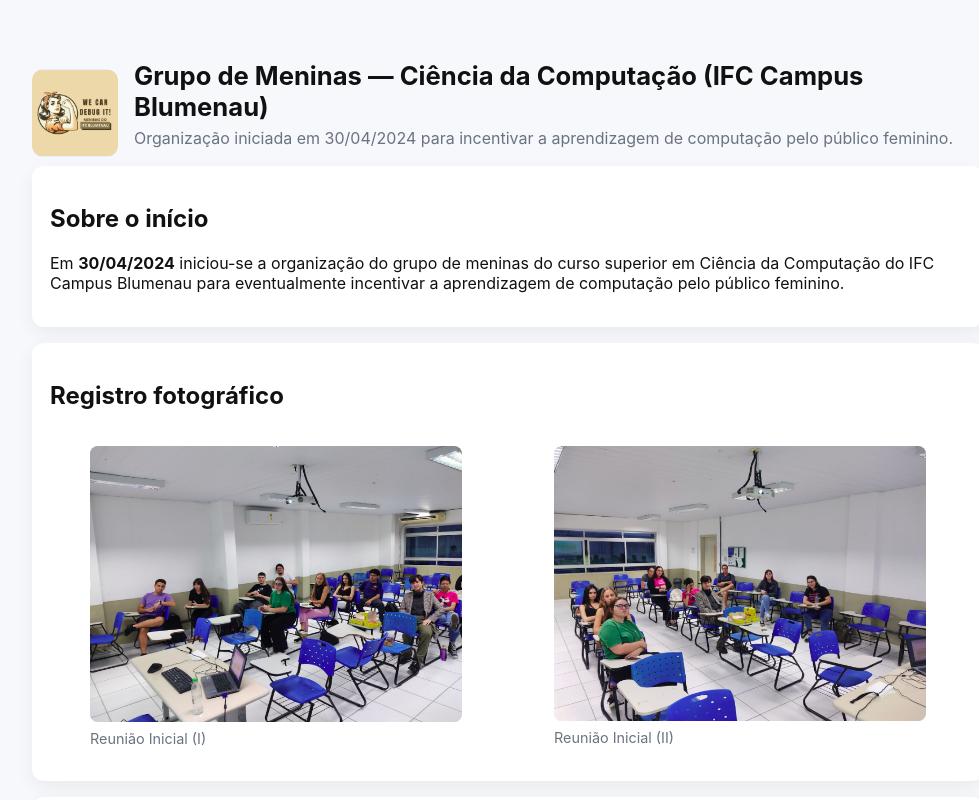
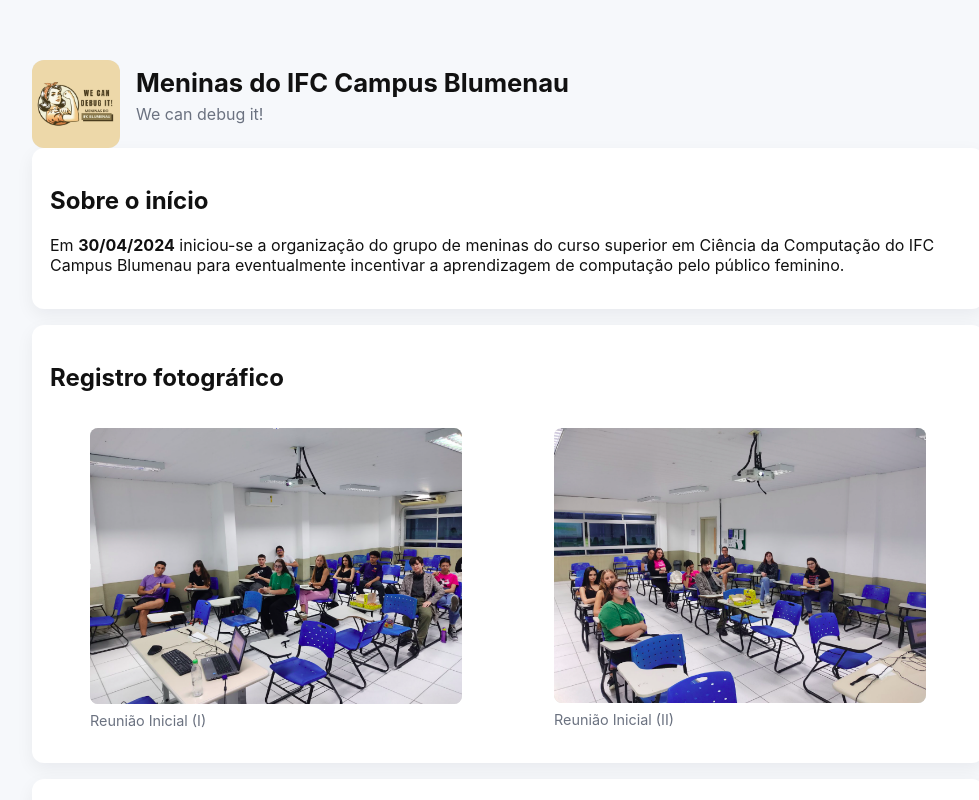
Before and after one commit to meninasdigitaisifcblu/meninasdigitaisifcblu.github.io, a plain HTML site: page index.html in a window 1280 px wide. Shown: the top 800 px of the page, without its empty margins (132-1111 px from the left). Drawn offline with Linux system fonts and the light colour scheme.

Commit message:
renaming title

```diff
--- a/index.html
+++ b/index.html
@@ -4,7 +4,7 @@
 <head>
   <meta charset="utf-8">
   <meta name="viewport" content="width=device-width,initial-scale=1">
-  <title>Grupo de Meninas - Ciência da Computação (IFC Campus Blumenau)</title>
+  <title>Meninas do IFC Campus Blumenau</title>
   <meta name="description" content="Registro do grupo de meninas do curso de Ciência da Computação do IFC Campus Blumenau: objetivos, artigos de referência, logotipo e ações de 2024.">
   <style>
     :root{--bg:#f6f8fb;--card:#ffffff;--muted:#6b7280;--accent:#0f62fe}
@@ -40,8 +40,8 @@
         <img src="images/logotipo-IFC-meninas-2024.jpeg" alt="Logotipo do grupo">
       </div>
       <div>
-        <h1>Grupo de Meninas — Ciência da Computação (IFC Campus Blumenau)</h1>
-        <p class="lead">Organização iniciada em 30/04/2024 para incentivar a aprendizagem de computação pelo público feminino.</p>
+        <h1>Meninas do IFC Campus Blumenau</h1>
+        <p class="lead">We can debug it!</p>
       </div>
     </header>
 
```
